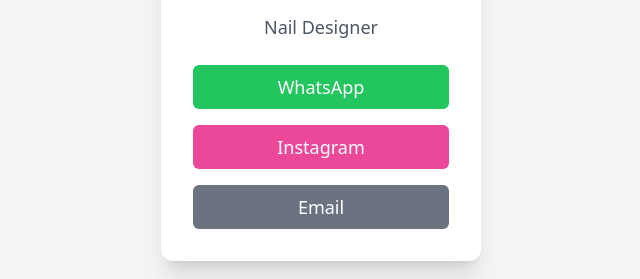
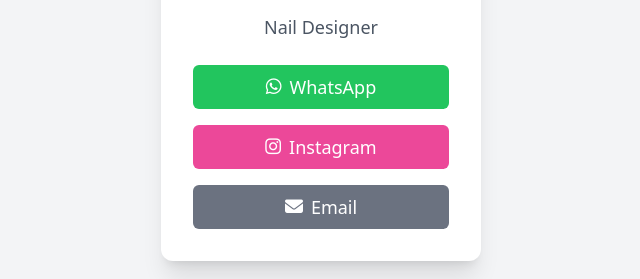
Before and after one commit to leitemaximiano/daianenaildesigner8, a plain HTML site: page index.html in a window 1280 px wide. Shown: the part 375-654 px from the top of the page, without its empty margins (319-959 px from the left). Drawn offline with nearby package versions, Linux system fonts and the light colour scheme.

Commit message:
fix: icones

```diff
--- a/index.html
+++ b/index.html
@@ -6,6 +6,8 @@
     <title>Daiane Silva</title>
     <!-- Link para o TailwindCSS -->
     <script src="https://cdn.tailwindcss.com"></script>
+    <!-- Link para o Font Awesome (para os ícones) -->
+    <script src="https://kit.fontawesome.com/a076d05399.js"></script>
 </head>
 <body class="bg-gray-100 font-sans text-gray-900">
 
@@ -19,21 +21,21 @@
             <h1 class="text-2xl font-bold mb-2">Daiane Silva</h1>
             <p class="text-lg text-gray-600 mb-6">Nail Designer</p>
 
-            <!-- Links -->
+            <!-- Links com Ícones -->
             <div class="space-y-4">
                 <a href="https://api.whatsapp.com/send/?phone=5583986187826&text=Olá%2C%20Daiane%21%20Gostaria%20de%20agendar%20um%20horário."
-                   class="block bg-green-500 text-white text-lg py-2 px-4 rounded-md hover:bg-green-600 transition duration-200">
-                   WhatsApp
+                   class="block bg-green-500 text-white text-lg py-2 px-4 rounded-md flex items-center justify-center gap-2 hover:bg-green-600 transition duration-200">
+                   <i class="fab fa-whatsapp"></i> WhatsApp
                 </a>
 
                 <a href="https://www.instagram.com/daiane_naildesigner__?igsh=MWJwZndybDZrMWl6Zg=="
-                   class="block bg-pink-500 text-white text-lg py-2 px-4 rounded-md hover:bg-pink-600 transition duration-200">
-                   Instagram
+                   class="block bg-pink-500 text-white text-lg py-2 px-4 rounded-md flex items-center justify-center gap-2 hover:bg-pink-600 transition duration-200">
+                   <i class="fab fa-instagram"></i> Instagram
                 </a>
 
                 <a href="mailto:daianenaildesigner8@gmail.com"
-                   class="block bg-gray-500 text-white text-lg py-2 px-4 rounded-md hover:bg-gray-600 transition duration-200">
-                   Email
+                   class="block bg-gray-500 text-white text-lg py-2 px-4 rounded-md flex items-center justify-center gap-2 hover:bg-gray-600 transition duration-200">
+                   <i class="fas fa-envelope"></i> Email
                 </a>
             </div>
         </div>
```
